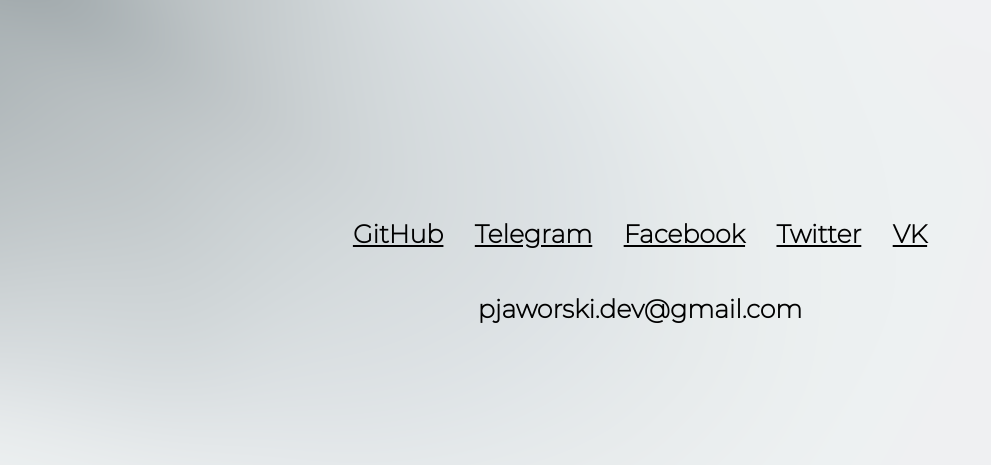
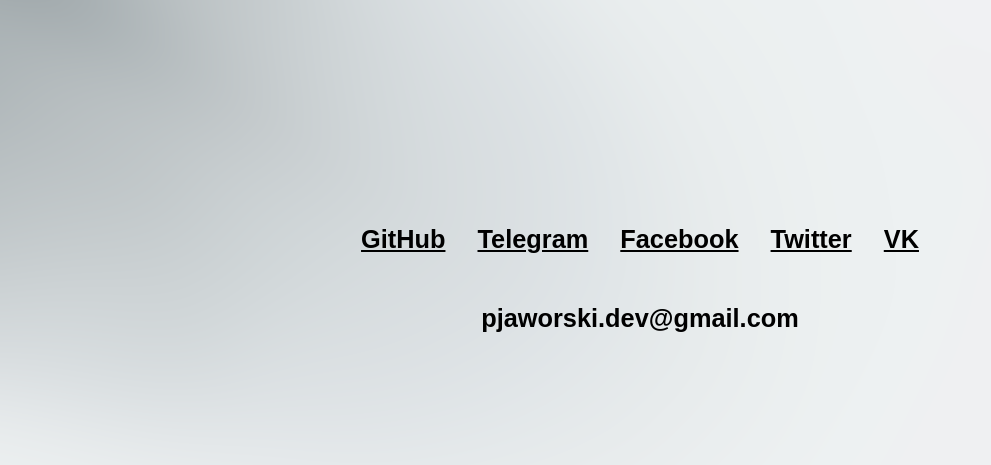
Before and after one commit to gerwld/my-site, a plain HTML site: page index.html in a window 1280 px wide. Shown: the part 335-800 px from the top of the page, without its empty margins (0-991 px from the left). Drawn offline with Linux system fonts and the light colour scheme.

Commit message:
Update style.css

```diff
--- a/style.css
+++ b/style.css
@@ -15,7 +15,7 @@
   background-image: url("bg.png");
   background-repeat:no-repeat;
   background-position: center top;
-  font-family: "montserratextralight", sans-serif;
+  font-family:  sans-serif;
   font-size: 19pt;
 }
 
```
